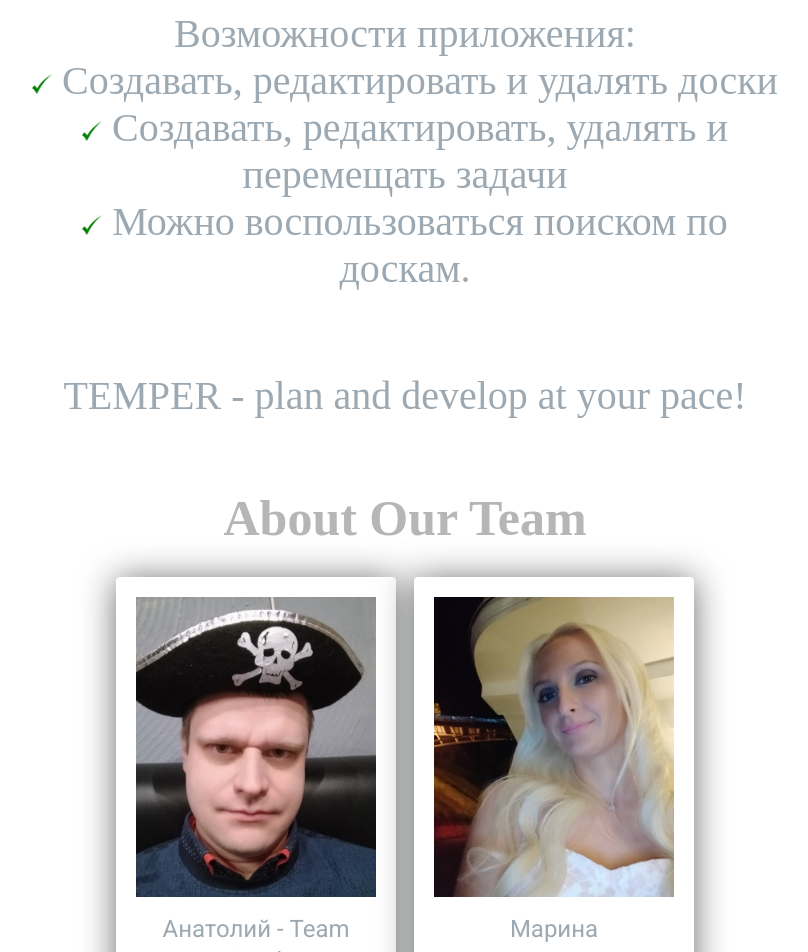
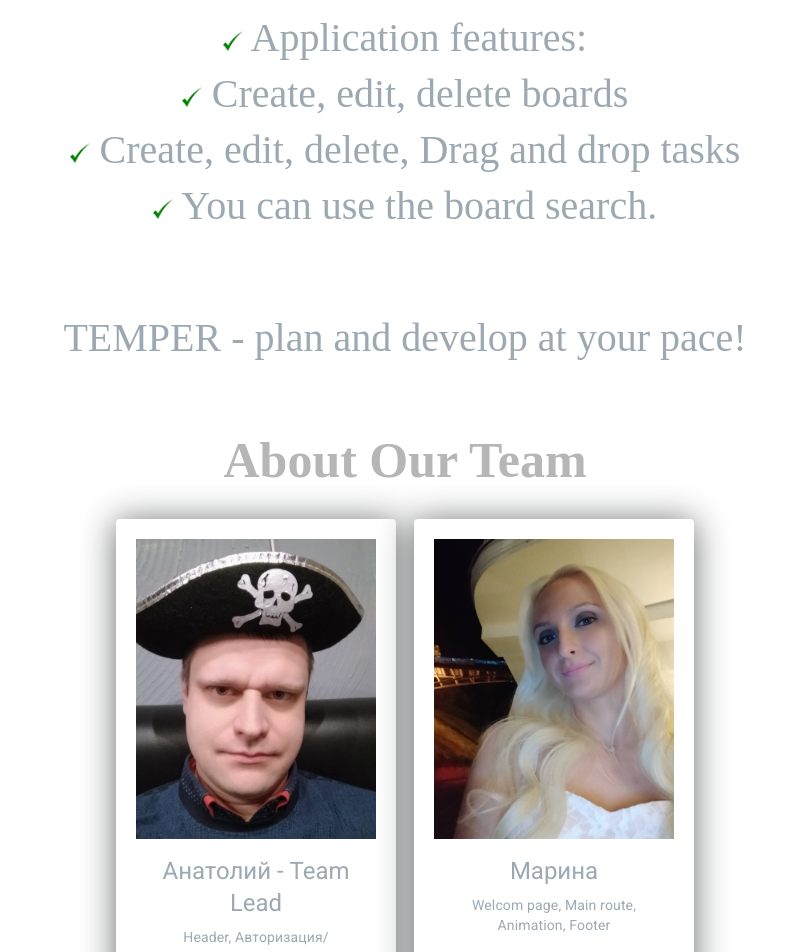
Before and after one commit to ArkhipovAnatoly/project-managment-app, a React (Create React App) app: page / in a window 1280 px wide. Shown: the part 1720-2672 px from the top of the page, without its empty margins (235-1043 px from the left). Built offline with nearby package versions, Linux system fonts and the light colour scheme.

Commit message:
feat: add image and description

```diff
--- a/src/pages/MainPage/MainPage.tsx
+++ b/src/pages/MainPage/MainPage.tsx
@@ -1,4 +1,4 @@
-import { useState, ChangeEvent } from 'react';
+import { useState, ChangeEvent, KeyboardEvent } from 'react';
 import { NavLink } from 'react-router-dom';
 import { Container, Box, Link, Typography, Button } from '@mui/material';
 import Header from '../../app/components/share/Header';
@@ -14,9 +14,14 @@ export default function MainPage() {
   const [searchTitle, setSearchTitle] = useState('');
 
   const handleInputChange = (event: ChangeEvent) => {
-    event.preventDefault();
     const target = event.target as HTMLInputElement;
     setSearchTitle(target.value as string);
+  };
+
+  const keyboardHandle = (event: KeyboardEvent) => {
+    if (event.key === 'Enter') {
+      event.preventDefault();
+    }
   };
 
   if (!localStorage.getItem('token')) {
@@ -76,6 +81,7 @@ export default function MainPage() {
               sx={{ ml: 1, flex: 1 }}
               placeholder={t('search')}
               value={searchTitle}
+              onKeyPress={keyboardHandle}
               onChange={handleInputChange}
             />
             <SearchIcon />
--- a/src/pages/WelcomePage/WelcomePage.css
+++ b/src/pages/WelcomePage/WelcomePage.css
@@ -62,6 +62,10 @@ h2 {
   gap: 40px;
 }
 
+.app-feat {
+  line-height: 1.4;
+}
+
 .videoPlaceholder {
   text-align: center;
 }
@@ -76,6 +80,7 @@ h2 {
   width: 20px;
   height: 20px;
 }
+
 .cards {
   display: flex;
   flex-wrap: wrap;
--- a/src/pages/WelcomePage/WelcomePage.tsx
+++ b/src/pages/WelcomePage/WelcomePage.tsx
@@ -185,24 +185,29 @@ const WelcomePage = () => {
             <div className="imgTitle">
               <img src={'assets/img/giphy.gif'} className="imgBoard" alt="boardGif" />
             </div>
-            <div className="">
-              <p className="title">Возможности приложения:</p>
+            <div className="app-feat">
               <p className="title">
                 <div className="checkContainer">
-                  <img className="check" src={'assets/img/check.png'} alt="check" /> Создавать,
-                  редактировать и удалять доски
+                  <img className="check" src={'assets/img/check.png'} alt="check" /> {t('appFeat')}
                 </div>
               </p>
               <p className="title">
                 <div className="checkContainer">
-                  <img className="check" src={'assets/img/check.png'} alt="check" /> Создавать,
-                  редактировать, удалять и перемещать задачи
+                  <img className="check" src={'assets/img/check.png'} alt="check" />{' '}
+                  {t('firstFeat')}
                 </div>
               </p>
               <p className="title">
                 <div className="checkContainer">
-                  <img className="check" src={'assets/img/check.png'} alt="check" /> Можно
-                  воспользоваться поиском по доскам.
+                  <img className="check" src={'assets/img/check.png'} alt="check" />{' '}
+                  {t('secondFeat')}
+                </div>
+              </p>
+              <p className="title">
+                {' '}
+                <div className="checkContainer">
+                  <img className="check" src={'assets/img/check.png'} alt="check" />{' '}
+                  {t('thirdFeat')}.
                 </div>
               </p>
             </div>
--- a/src/services/data.ts
+++ b/src/services/data.ts
@@ -2,16 +2,16 @@ export default [
   {
     imgSrc: 'assets/img/avatars/Tolik.jpg',
     name: 'Анатолий - Team Lead',
-    description: 'Header,Авторизация/Регистрация, Локализация',
+    description: 'Header, Авторизация/Регистрация, Локализация, Перевод на два языка, Смена тем',
   },
   {
     imgSrc: 'assets/img/avatars/Marina.png',
     name: 'Марина',
-    description: '- Вставим фото, - Описание,- О проделанной работе',
+    description: 'Welcom page, Main route, Animation, Footer',
   },
   {
     imgSrc: 'assets/img/avatars/Nikita.png',
     name: 'Никита',
-    description: '- Вставим фото, - Описание,- О проделанной работе',
+    description: 'Board route, Drag-n-drop, Поиск по доскам, Модальные окна',
   },
 ];
--- a/src/translations/en.json
+++ b/src/translations/en.json
@@ -32,7 +32,11 @@
     "whatAllows": "Allows you effectively organize work according to Japanese methodology kanban-boards.",
     "advantage": "The way of placing cards on the boards is up to you.",
     "teamInfo": "About Our Team",
-    "moto": "TEMPER - plan and develop at your pace!"
+    "moto": "TEMPER - plan and develop at your pace!",
+    "appFeat": "Application features:",
+    "firstFeat": "Create, edit, delete boards",
+    "secondFeat": "Create, edit, delete, Drag and drop tasks",
+    "thirdFeat": "You can use the board search"
   },
   "account": {
     "statusOkSignIn": "Successfully signed in",
--- a/src/translations/ru.json
+++ b/src/translations/ru.json
@@ -32,7 +32,11 @@
     "whatAllows": "Позволяет эффективно организовывать работу по японской методологии канбан-досок.",
     "advantage": "Вы сами выбираете, по какому принципу организовывать карточки на досках и можете отслеживать прогресс выполнения задач.",
     "teamInfo": "О команде",
-    "moto": "TEMPER - планируйте и разрабатывайте в Вашем темпе!"
+    "moto": "TEMPER - планируйте и разрабатывайте в Вашем темпе!",
+    "appFeat": "Возможности приложения:",
+    "firstFeat": "Создавать, редактировать и удалять доски",
+    "secondFeat": "Создавать, редактировать, удалять и перемещать задачи",
+    "thirdFeat": "Можно воспользоваться поиском по доскам"
   },
   "account": {
     "statusOkSignIn": "Успешно",
```
